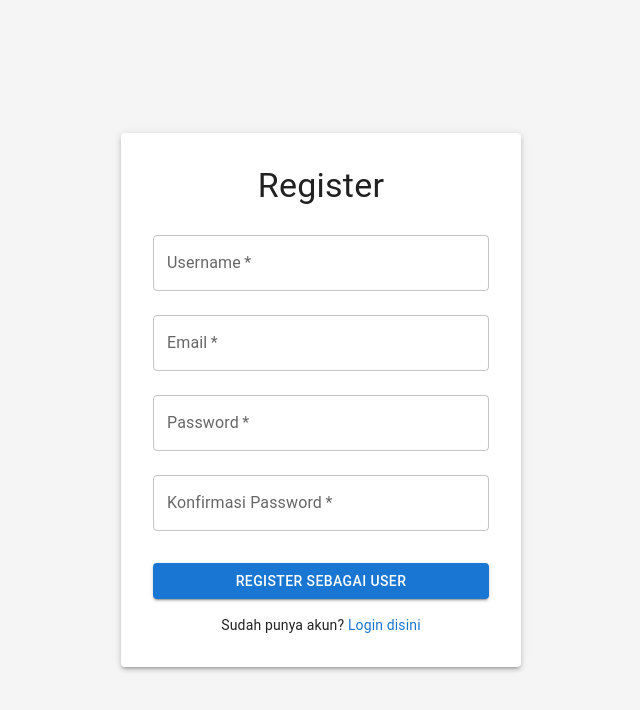
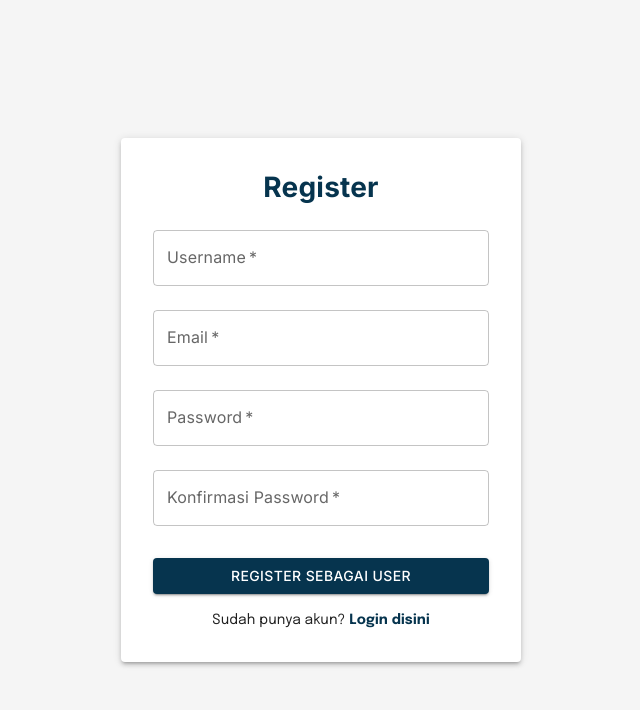
Before and after one commit to rosaliamnrg/SENADI, a Next.js app: page /register in a window 1280 px wide. Shown: the top 710 px of the page, without its empty margins (319-959 px from the left). Built offline with nearby package versions, Linux system fonts and the light colour scheme.

Commit message:
ubah tampilan

```diff
--- a/src/pages/admin/upload.js
+++ b/src/pages/admin/upload.js
@@ -386,6 +386,7 @@ export default function AdminUpload() {
                           }
                           disabled={files.length === 0 || uploadLoading}
                           fullWidth
+                          sx={{backgroundColor: '#06344E', '&:hover': {backgroundColor: '#347AB6',}}}
                         >
                           {uploadLoading ? "Mengunggah..." : "Upload File"}
                         </Button>
@@ -398,6 +399,11 @@ export default function AdminUpload() {
           </Grid>
         </Box>
       </LayoutAdmin>
+      <style jsx global>{`
+        * {
+          font-family: 'Inter', sans-serif !important;
+        }
+      `}</style>
     </>
   );
 }
--- a/src/pages/register.js
+++ b/src/pages/register.js
@@ -2,6 +2,8 @@ import React, { useState } from 'react';
 import { Box, Paper, Tabs, Tab, Typography, TextField, Button, Alert, Link } from '@mui/material';
 import { useRouter } from 'next/router';
 import { useAuth } from '../contexts/AuthContext';
+import '@fontsource/inter'; // default
+import '@fontsource/epilogue'; // untuk judul
 
 export default function Register() {
   const [tab, setTab] = useState(0);
@@ -63,7 +65,7 @@ export default function Register() {
       bgcolor: 'grey.100'
     }}>
       <Paper elevation={3} sx={{ p: 4, width: 400 }}>
-        <Typography variant="h4" align="center" gutterBottom>
+        <Typography variant="h4" align="center" gutterBottom sx={{ fontFamily: 'Inter, sans-serif', color: '#06344E', fontWeight: 'bold', fontSize: '28px' }}>
           Register
         </Typography>
 
@@ -73,7 +75,7 @@ export default function Register() {
         </Tabs> */}
 
         {error && (
-          <Alert severity="error" sx={{ mb: 2 }}>
+          <Alert severity="error" sx={{ marginBottom: '16px', fontFamily: 'Inter, sans-serif' }}>
             {error}
           </Alert>
         )}
@@ -86,6 +88,12 @@ export default function Register() {
             value={formData.username}
             onChange={handleChange}
             margin="normal"
+            InputProps={{
+                sx: { fontFamily: 'Inter, sans-serif' }
+              }}
+              InputLabelProps={{
+                sx: { fontFamily: 'Inter, sans-serif' }
+              }}
             required
           />
           <TextField
@@ -96,6 +104,12 @@ export default function Register() {
             value={formData.email}
             onChange={handleChange}
             margin="normal"
+            InputProps={{
+                sx: { fontFamily: 'Inter, sans-serif' }
+              }}
+              InputLabelProps={{
+                sx: { fontFamily: 'Inter, sans-serif' }
+              }}
             required
           />
           <TextField
@@ -106,6 +120,12 @@ export default function Register() {
             value={formData.password}
             onChange={handleChange}
             margin="normal"
+            InputProps={{
+                sx: { fontFamily: 'Inter, sans-serif' }
+              }}
+              InputLabelProps={{
+                sx: { fontFamily: 'Inter, sans-serif' }
+              }}
             required
           />
           <TextField
@@ -116,13 +136,19 @@ export default function Register() {
             value={formData.confirmPassword}
             onChange={handleChange}
             margin="normal"
+            InputProps={{
+                sx: { fontFamily: 'Inter, sans-serif' }
+              }}
+              InputLabelProps={{
+                sx: { fontFamily: 'Inter, sans-serif' }
+              }}
             required
           />
           <Button
             fullWidth
             variant="contained"
             type="submit"
-            sx={{ mt: 3 }}
+            sx={{ mt: 3, fontFamily: 'Inter, sans-serif', backgroundColor: '#06344E', '&:hover': {backgroundColor: '#347AB6',} }}
             disabled={loading}
           >
             {tab === 0 ? 'Register sebagai User' : 'Register sebagai Admin'}
@@ -130,9 +156,9 @@ export default function Register() {
         </form>
 
         <Box sx={{ mt: 2, textAlign: 'center' }}>
-          <Typography variant="body2">
+          <Typography variant="body2" sx={{ fontFamily: 'Epilogue, sans-serif'}}>
             Sudah punya akun?{' '}
-            <Link href="/" underline="hover">
+            <Link href="/" underline="hover" sx={{ color: '#06344E', fontWeight: 'bold' }}>
               Login disini
             </Link>
           </Typography>
```
Also changed, not shown: src/pages/admin/chat.js (+13 -7 lines), src/pages/index.js (+21 -6 lines), src/pages/login.js (+20 -6 lines).
